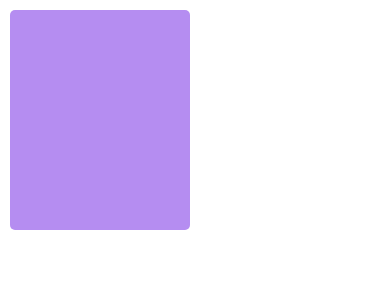
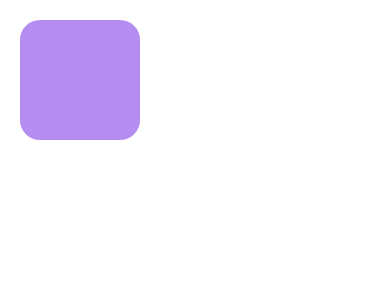
Before and after one commit to JAYATEJA04/ToDo-application_RN, a React Native app: screen / in a window 390 px wide. Shown: the top 300 px of the page. Built offline with nearby package versions, Linux system fonts and the light colour scheme.

Commit message:
committing everything till now

```diff
--- a/src/components/Animation.tsx
+++ b/src/components/Animation.tsx
@@ -1,6 +1,6 @@
-import React from 'react';
-import {Text, View, Button, StyleSheet} from 'react-native';
-import Animated, {
+import React, {useRef} from 'react';
+import {Animated, PanResponder, StyleSheet, View} from 'react-native';
+import {
   useSharedValue,
   useAnimatedStyle,
   withTiming,
@@ -13,53 +13,43 @@ import {
 } from 'react-native-gesture-handler';
 
 const Animate = () => {
-  const pressed = useSharedValue(false);
-  const translation = useSharedValue({x: 0, y: 0});
+  const pan = useRef(new Animated.ValueXY()).current;
 
-  const pan = Gesture.Pan()
-    .onBegin(() => {
-      pressed.value = true;
-    })
-    .onChange(event => {
-      translation.value = {x: event.translationX, y: event.translationY};
-    })
-    .onFinalize(() => {
-      translation.value = withSpring({x: 10, y: 10});
-      pressed.value = false;
-    });
-
-  const animatedStyles = useAnimatedStyle(() => ({
-    transform: [
-      {translateX: translation.value.x},
-      {translateY: translation.value.y},
-      {scale: withTiming(1)},
-    ],
-  }));
+  const panResponder = useRef(
+    PanResponder.create({
+      onMoveShouldSetPanResponder: () => true,
+      onPanResponderMove: Animated.event([null, {dx: pan.x, dy: pan.y}], {
+        useNativeDriver: false,
+      }),
+      onPanResponderRelease: () => {
+        pan.extractOffset();
+      },
+    }),
+  ).current;
 
   return (
-    <GestureHandlerRootView style={styles.container}>
-      <View style={styles.container}>
-        <GestureDetector gesture={pan}>
-          <Animated.View style={[styles.circle, animatedStyles]} />
-        </GestureDetector>
-      </View>
-    </GestureHandlerRootView>
+    <View style={styles.container}>
+      <Animated.View
+        style={{
+          transform: [{translateX: pan.x}, {translateY: pan.y}],
+        }}
+        {...panResponder.panHandlers}>
+        <View style={styles.ball} />
+      </Animated.View>
+    </View>
   );
 };
 
 const styles = StyleSheet.create({
   container: {
     flex: 1,
-    padding: 5,
-    // height: '100%',
+    padding: 20,
   },
-  circle: {
-    height: 220,
-    width: 180,
+  ball: {
+    height: 120,
+    width: 120,
     backgroundColor: '#b58df1',
-    borderRadius: 5,
-    alignItems: 'center',
-    justifyContent: 'center',
+    borderRadius: 20,
   },
 });
 
```
